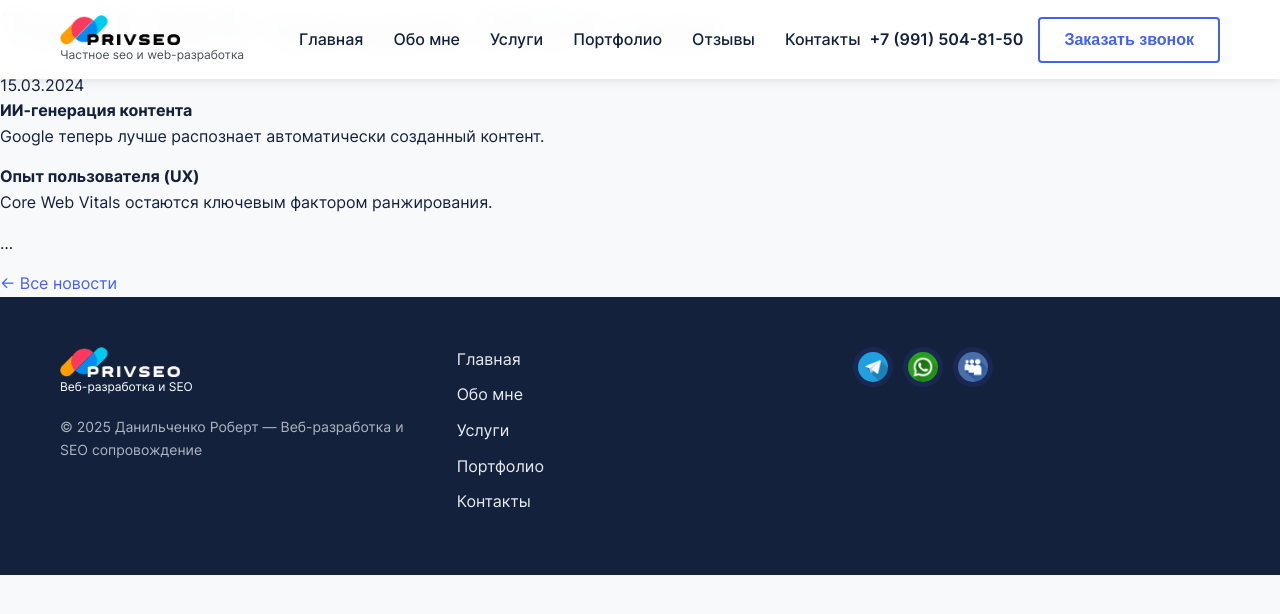
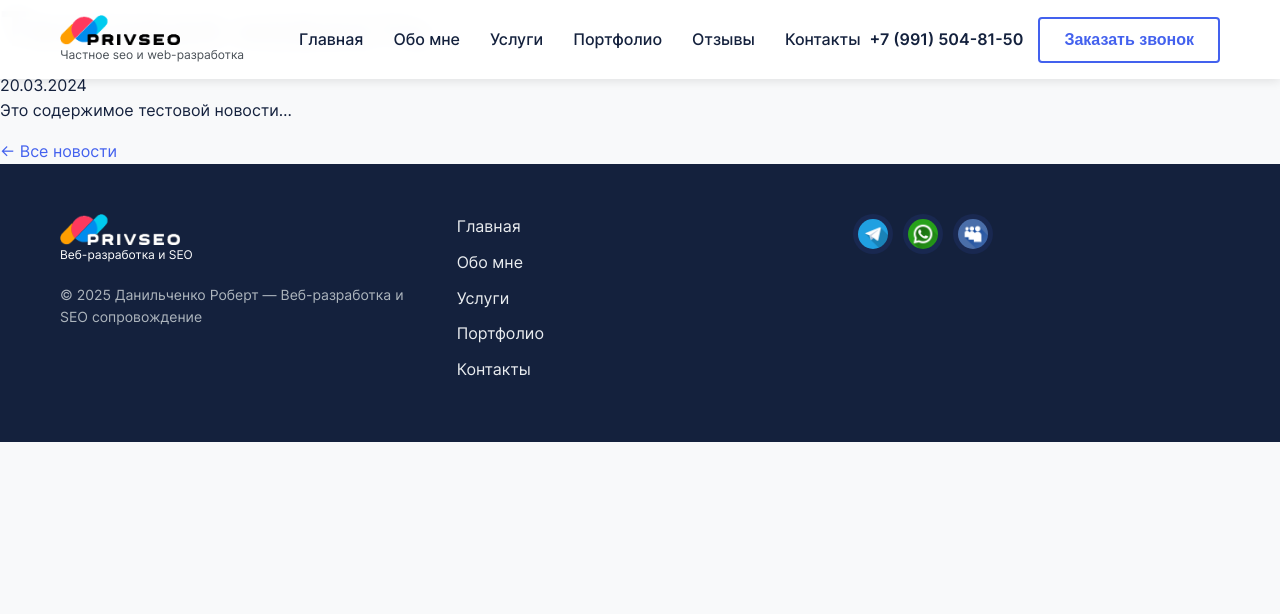
Before and after one commit to PrivateSeo/privateseo.github.io, a Jekyll site: the page built from _news/2024-03-15-seo-trends.md, in a window 1280 px wide. Shown: the top 614 px of the page. Built offline with Jekyll 4.4.1, drawn with Linux system fonts in a browser that asks for light colours.

Commit message:
новости

```diff
--- a/_news/2024-03-15-seo-trends.md
+++ b/_news/2024-03-15-seo-trends.md
@@ -1,14 +1,6 @@
 ---
 layout: post
-title: "Топ-5 SEO трендов 2024 года"
-date: 2024-03-15
-categories: [seo]
+title: "Тестовая новость"
+date: 2024-03-20
 ---
-
-1. **ИИ-генерация контента**
-   Google теперь лучше распознает автоматически созданный контент.
-
-2. **Опыт пользователя (UX)**
-   Core Web Vitals остаются ключевым фактором ранжирования.
-
-...
+Это содержимое тестовой новости...
```
Also changed, not shown: _news/2024-03-14-seo-trend.md (added, +6 -0 lines).
